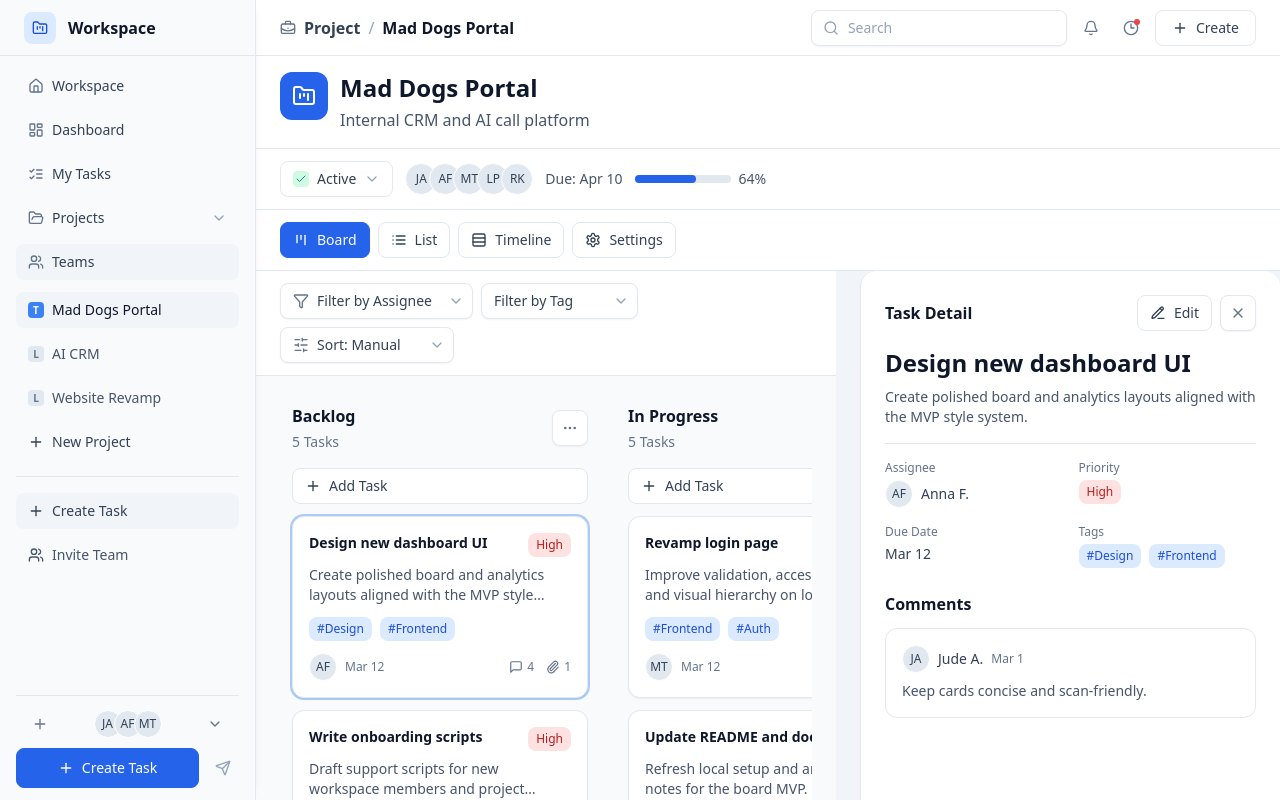
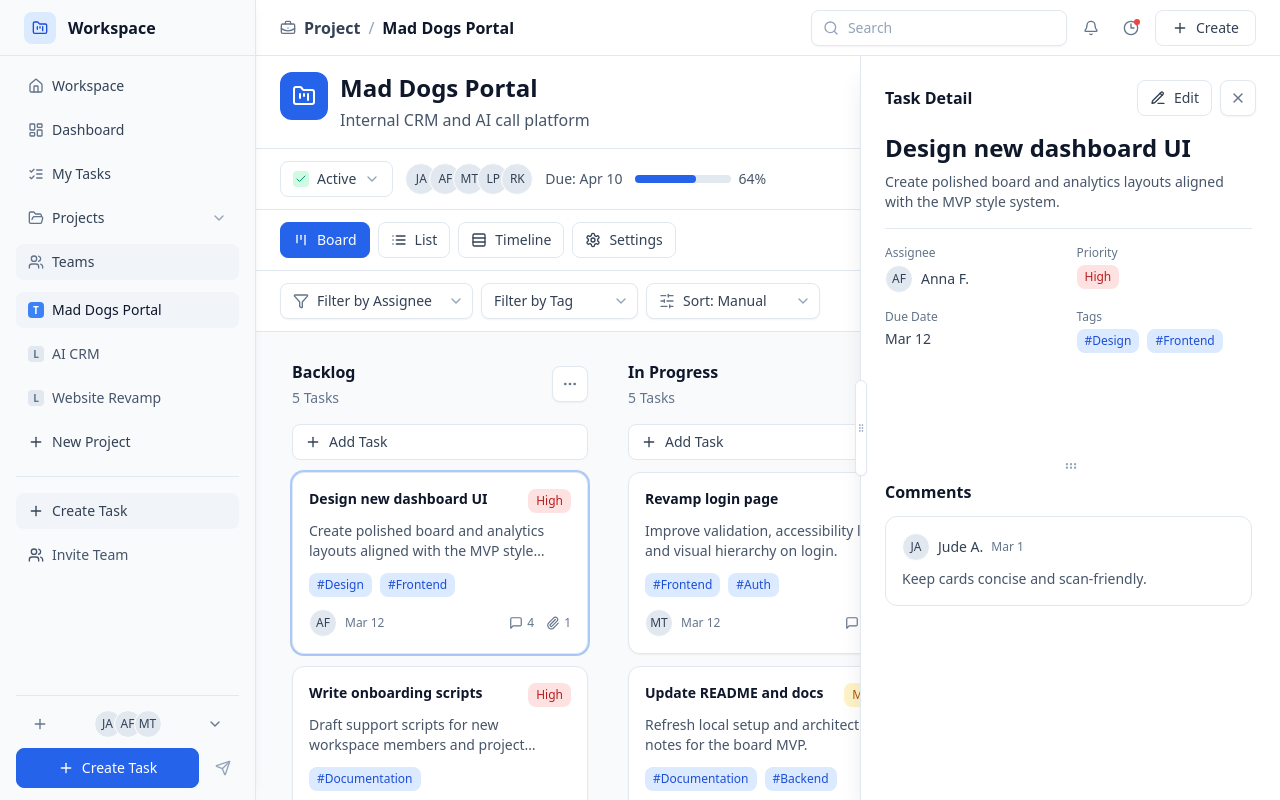
Before and after one commit to judah3/collaboard, a React (Vite) app: page /projects/mad-dogs-portal/board in a window 1280 px wide. Both pictures are taken after a click on the button 440 px from the left and 563 px from the top of the page. Shown: the top 800 px of the page. Built offline with nearby package versions, Linux system fonts and the light colour scheme.

Commit message:
Task drawer fix

```diff
--- a/src/features/board/Board.tsx
+++ b/src/features/board/Board.tsx
@@ -1,12 +1,13 @@
 import {
+  type DragCancelEvent,
   DndContext,
   DragOverlay,
   type DragEndEvent,
+  type DragOverEvent,
   type DragStartEvent,
   KeyboardSensor,
   PointerSensor,
   closestCorners,
-  useDroppable,
   useSensor,
   useSensors
 } from "@dnd-kit/core";
@@ -24,6 +25,7 @@ import { Column } from "@/features/board/Column";
 import { TaskCard } from "@/features/board/TaskCard";
 import { CreateColumnInline } from "@/features/board/components/CreateColumnInline";
 import type { Task } from "@/features/tasks/types";
+import { cn } from "@/shared/lib/cn";
 import { Button } from "@/shared/ui/Button";
 import { Plus } from "lucide-react";
 
@@ -60,7 +62,6 @@ type BoardProps = {
 
 const getTaskDragId = (taskId: string) => `task-${taskId}`;
 const getColumnDragId = (columnId: string) => `column-${columnId}`;
-const getColumnDropId = (columnId: string) => `column-drop-${columnId}`;
 
 const SortableTaskCard = ({ task, assigneeName, onTaskClick }: { task: Task; assigneeName?: string; onTaskClick: () => void }) => {
   const sortable = useSortable({
@@ -77,6 +78,7 @@ const SortableTaskCard = ({ task, assigneeName, onTaskClick }: { task: Task; ass
     <div
       ref={sortable.setNodeRef}
       data-task-drag-id={task.id}
+      className={cn("transition-transform", sortable.isDragging ? "z-20 scale-[1.02] opacity-70" : "opacity-100")}
       style={{
         transform: CSS.Transform.toString(sortable.transform),
         transition: sortable.transition
@@ -117,25 +119,6 @@ const SortableColumnWrapper = ({
   );
 };
 
-const ColumnDropZone = ({ columnId }: { columnId: string }) => {
-  const { setNodeRef, isOver } = useDroppable({
-    id: getColumnDropId(columnId),
-    data: { type: "column-drop", columnId }
-  });
-
-  return (
-    <div
-      ref={setNodeRef}
-      data-column-drop-id={columnId}
-      className={`h-16 rounded-lg border border-dashed px-3 py-2 text-xs text-slate-500 ${
-        isOver ? "border-blue-400 bg-blue-50" : "border-slate-300"
-      }`}
-    >
-      Drop task here
-    </div>
-  );
-};
-
 export const Board = ({
   columns,
   tasksByColumn,
@@ -159,6 +142,8 @@ export const Board = ({
   onReorderTasks
 }: BoardProps) => {
   const [activeDragId, setActiveDragId] = useState<string | null>(null);
+  const [overDragId, setOverDragId] = useState<string | null>(null);
+  const isTaskDragActive = Boolean(activeDragId?.startsWith("task-"));
 
   const sensors = useSensors(
     useSensor(PointerSensor, { activationConstraint: { distance: 6 } }),
@@ -193,10 +178,21 @@ export const Board = ({
 
   const onDragStart = (event: DragStartEvent) => {
     setActiveDragId(String(event.active.id));
+    setOverDragId(null);
+  };
+
+  const onDragOver = (event: DragOverEvent) => {
+    setOverDragId(event.over ? String(event.over.id) : null);
+  };
+
+  const onDragCancel = (_event: DragCancelEvent) => {
+    setActiveDragId(null);
+    setOverDragId(null);
   };
 
   const onDragEnd = (event: DragEndEvent) => {
     setActiveDragId(null);
+    setOverDragId(null);
     const activeId = String(event.active.id);
     const overId = event.over ? String(event.over.id) : null;
 
@@ -265,8 +261,38 @@ export const Board = ({
     });
   };
 
+  const resolveTaskOverColumnId = (overId: string | null) => {
+    if (!overId) {
+      return null;
+    }
+
+    if (overId.startsWith("task-")) {
+      const overTask = findTaskByDragId(overId);
+      return overTask?.columnId ?? null;
+    }
+
+    if (overId.startsWith("column-drop-")) {
+      return overId.replace("column-drop-", "");
+    }
+
+    if (overId.startsWith("column-")) {
+      return overId.replace("column-", "");
+    }
+
+    return null;
+  };
+
+  const activeOverColumnId = isTaskDragActive ? resolveTaskOverColumnId(overDragId) : null;
+
   return (
-    <DndContext sensors={sensors} collisionDetection={closestCorners} onDragStart={onDragStart} onDragEnd={onDragEnd}>
+    <DndContext
+      sensors={sensors}
+      collisionDetection={closestCorners}
+      onDragStart={onDragStart}
+      onDragOver={onDragOver}
+      onDragCancel={onDragCancel}
+      onDragEnd={onDragEnd}
+    >
       <SortableContext items={columnIds} strategy={horizontalListSortingStrategy}>
         <div className="flex min-w-0 gap-4 overflow-x-auto pb-2">
           {columns.map((column) => {
@@ -283,6 +309,8 @@ export const Board = ({
                     onCreateTaskOpen={() => onCreateTaskOpen(column.id)}
                     onCreateTaskCancel={onCreateTaskCancel}
                     onCreateTaskSubmit={(title) => onCreateTaskSubmit(column.id, title)}
+                    isTaskDragActive={isTaskDragActive}
+                    isTaskDragOver={activeOverColumnId === column.id}
                     renderSortableTask={(task) => (
                       <SortableTaskCard
                         key={task.id}
@@ -291,7 +319,6 @@ export const Board = ({
                         onTaskClick={() => onTaskClick(task.id)}
                       />
                     )}
-                    dropZone={<ColumnDropZone columnId={column.id} />}
                   />
                 </SortableContext>
               </SortableColumnWrapper>
--- a/src/features/board/TaskCard.tsx
+++ b/src/features/board/TaskCard.tsx
@@ -21,7 +21,7 @@ export const TaskCard = ({ task, assigneeName, onClick }: TaskCardProps) => {
   return (
     <button
       onClick={onClick}
-      className="w-full rounded-xl border border-slate-200 bg-white p-4 text-left shadow-sm transition-all duration-150 hover:border-slate-300 hover:bg-white hover:shadow-md focus:outline-none focus:ring-2 focus:ring-blue-500/40"
+      className="w-full transform-gpu rounded-xl border border-slate-200 bg-white p-4 text-left shadow-sm transition-all duration-200 ease-out hover:-translate-y-0.5 hover:border-slate-300 hover:bg-white hover:shadow-md active:translate-y-0 focus:outline-none focus:ring-2 focus:ring-blue-500/40"
     >
       <div className="flex items-start justify-between gap-2">
         <h3 className="text-sm font-semibold text-slate-900">{task.title}</h3>
--- a/src/features/tasks/TaskDrawer.tsx
+++ b/src/features/tasks/TaskDrawer.tsx
@@ -1,5 +1,5 @@
-import { useEffect, useMemo, useRef } from "react";
-import { Check, PencilLine, X } from "lucide-react";
+import { Check, GripHorizontal, GripVertical, PencilLine, X } from "lucide-react";
+import { type CSSProperties, useEffect, useMemo, useRef, useState } from "react";
 import type { BoardColumn } from "@/features/board/types";
 import { TaskComments } from "@/features/tasks/TaskComments";
 import { TaskDetails } from "@/features/tasks/TaskDetails";
@@ -37,6 +37,12 @@ export const TaskDrawer = ({
 }: TaskDrawerProps) => {
   const hasDraft = Boolean(draft);
   const baselineRef = useRef<string>("");
+  const paneContainerRef = useRef<HTMLDivElement | null>(null);
+  const [detailsPaneHeight, setDetailsPaneHeight] = useState(320);
+  const [isResizingPane, setIsResizingPane] = useState(false);
+  const [drawerWidth, setDrawerWidth] = useState(420);
+  const [isResizingDrawer, setIsResizingDrawer] = useState(false);
+  const drawerResizeStartRef = useRef({ x: 0, width: 420 });
 
   const usersById = useMemo(
     () =>
@@ -52,6 +58,57 @@ export const TaskDrawer = ({
       baselineRef.current = JSON.stringify(task);
     }
   }, [task?.id]);
+
+  useEffect(() => {
+    if (!isResizingPane) {
+      return;
+    }
+
+    const onPointerMove = (event: PointerEvent) => {
+      const container = paneContainerRef.current;
+      if (!container) {
+        return;
+      }
+
+      const rect = container.getBoundingClientRect();
+      const minTopPane = 180;
+      const minBottomPane = 160;
+      const nextHeight = Math.min(Math.max(event.clientY - rect.top, minTopPane), rect.height - minBottomPane);
+      setDetailsPaneHeight(nextHeight);
+    };
+
+    const onPointerUp = () => setIsResizingPane(false);
+
+    window.addEventListener("pointermove", onPointerMove);
+    window.addEventListener("pointerup", onPointerUp);
+    return () => {
+      window.removeEventListener("pointermove", onPointerMove);
+      window.removeEventListener("pointerup", onPointerUp);
+    };
+  }, [isResizingPane]);
+
+  useEffect(() => {
+    if (!isResizingDrawer) {
+      return;
+    }
+
+    const onPointerMove = (event: PointerEvent) => {
+      const minWidth = 360;
+      const maxWidth = Math.max(minWidth, Math.min(760, window.innerWidth - 320));
+      const delta = drawerResizeStartRef.current.x - event.clientX;
+      const nextWidth = Math.min(Math.max(drawerResizeStartRef.current.width + delta, minWidth), maxWidth);
+      setDrawerWidth(nextWidth);
+    };
+
+    const onPointerUp = () => setIsResizingDrawer(false);
+
+    window.addEventListener("pointermove", onPointerMove);
+    window.addEventListener("pointerup", onPointerUp);
+    return () => {
+      window.removeEventListener("pointermove", onPointerMove);
+      window.removeEventListener("pointerup", onPointerUp);
+    };
+  }, [isResizingDrawer]);
 
   const mergedTask = task ? ({ ...task, ...(draft ?? {}) } as Task) : null;
   const hasUnsavedChanges = Boolean(hasDraft && mergedTask && JSON.stringify(mergedTask) !== baselineRef.current);
@@ -93,7 +150,7 @@ export const TaskDrawer = ({
     <>
       <button
         className={cn(
-          "fixed inset-0 z-40 bg-slate-900/30 transition-opacity lg:hidden",
+          "fixed inset-x-0 bottom-0 top-14 z-40 bg-slate-900/30 transition-opacity lg:hidden",
           isOpen ? "opacity-100" : "pointer-events-none opacity-0"
         )}
         onClick={requestClose}
@@ -102,13 +159,30 @@ export const TaskDrawer = ({
 
       <aside
         className={cn(
-          "fixed inset-y-0 right-0 z-50 w-full border-l border-slate-200 bg-white p-4 transition-transform duration-200 ease-out sm:w-[420px] sm:p-6 lg:static lg:z-auto lg:w-[420px] lg:rounded-2xl",
-          isOpen ? "translate-x-0" : "translate-x-full lg:hidden"
+          "fixed bottom-0 right-0 top-14 z-50 flex w-full flex-col border-l border-slate-200 bg-white p-4 shadow-xl transition-[transform,opacity] duration-300 ease-out will-change-transform sm:w-[420px] sm:p-6 lg:w-[var(--task-drawer-width)] lg:rounded-none",
+          isOpen ? "translate-x-0 opacity-100" : "translate-x-full opacity-0 lg:hidden"
         )}
+        style={{ "--task-drawer-width": `${drawerWidth}px` } as CSSProperties}
         role="dialog"
         aria-modal="true"
         aria-label="Task details"
       >
+        <button
+          type="button"
+          onPointerDown={(event) => {
+            event.preventDefault();
+            drawerResizeStartRef.current = { x: event.clientX, width: drawerWidth };
+            setIsResizingDrawer(true);
+          }}
+          className={cn(
+            "absolute left-0 top-1/2 hidden h-24 w-3 -translate-x-1/2 -translate-y-1/2 cursor-col-resize items-center justify-center rounded-full border border-slate-200 bg-white text-slate-400 shadow-sm transition-colors hover:text-slate-600 lg:flex",
+            isResizingDrawer ? "text-slate-700" : ""
+          )}
+          aria-label="Resize task drawer width"
+        >
+          <GripVertical className="h-4 w-4" />
+        </button>
+
         <div className="mb-4 flex items-center justify-between">
           <h2 className="text-base font-semibold text-slate-900">Task Detail</h2>
           <div className="flex items-center gap-2">
@@ -135,9 +209,29 @@ export const TaskDrawer = ({
           </div>
         </div>
 
-        <div className="flex h-full flex-col gap-6 overflow-y-auto pb-6">
-          <TaskDetails draft={currentTask} usersById={usersById} columns={columns} isEditing={hasDraft} onDraftChange={onDraftChange} />
-          <TaskComments task={currentTask} usersById={usersById} />
+        <div ref={paneContainerRef} className="flex min-h-0 flex-1 flex-col overflow-hidden pb-6">
+          <div className="min-h-0 overflow-y-auto pr-1" style={{ height: detailsPaneHeight }}>
+            <TaskDetails draft={currentTask} usersById={usersById} columns={columns} isEditing={hasDraft} onDraftChange={onDraftChange} />
+          </div>
+
+          <button
+            type="button"
+            onPointerDown={(event) => {
+              event.preventDefault();
+              setIsResizingPane(true);
+            }}
+            className={cn(
+              "my-2 flex h-3 cursor-row-resize items-center justify-center rounded-md text-slate-400 transition-colors hover:bg-slate-100 hover:text-slate-500",
+              isResizingPane ? "bg-slate-100 text-slate-500" : ""
+            )}
+            aria-label="Resize task details panel"
+          >
+            <GripHorizontal className="h-3.5 w-3.5" />
+          </button>
+
+          <div className="min-h-0 flex-1 overflow-y-auto pr-1">
+            <TaskComments task={currentTask} usersById={usersById} />
+          </div>
         </div>
       </aside>
     </>
```
Also changed, not shown: src/features/board/Column.tsx (+34 -5 lines).
